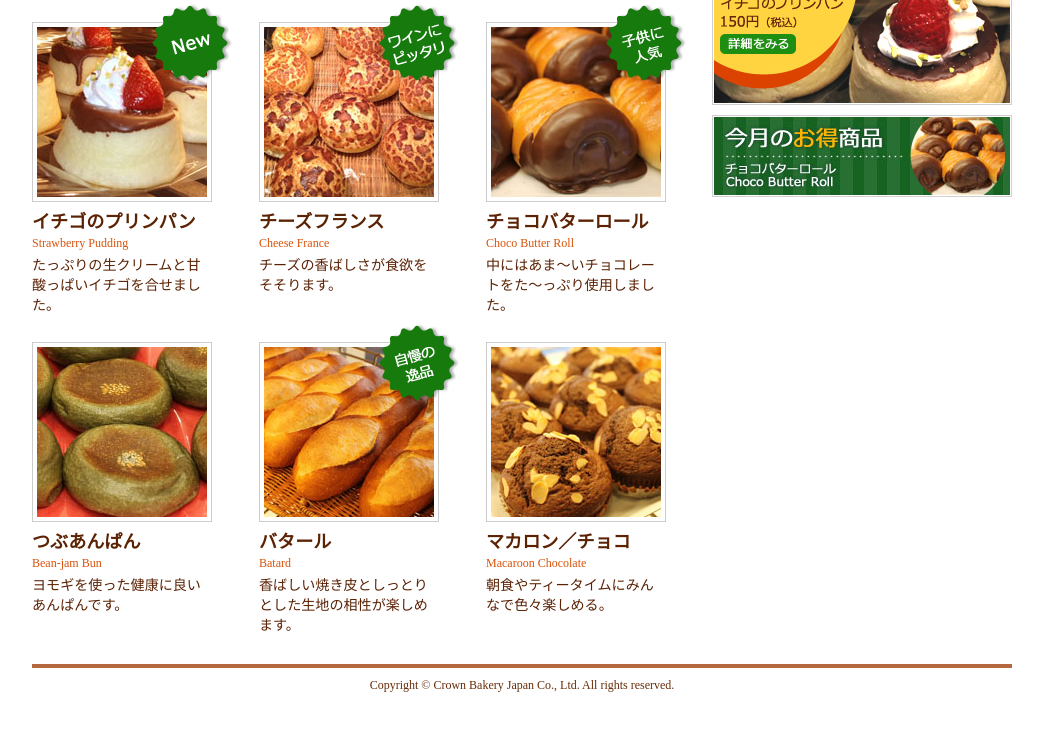
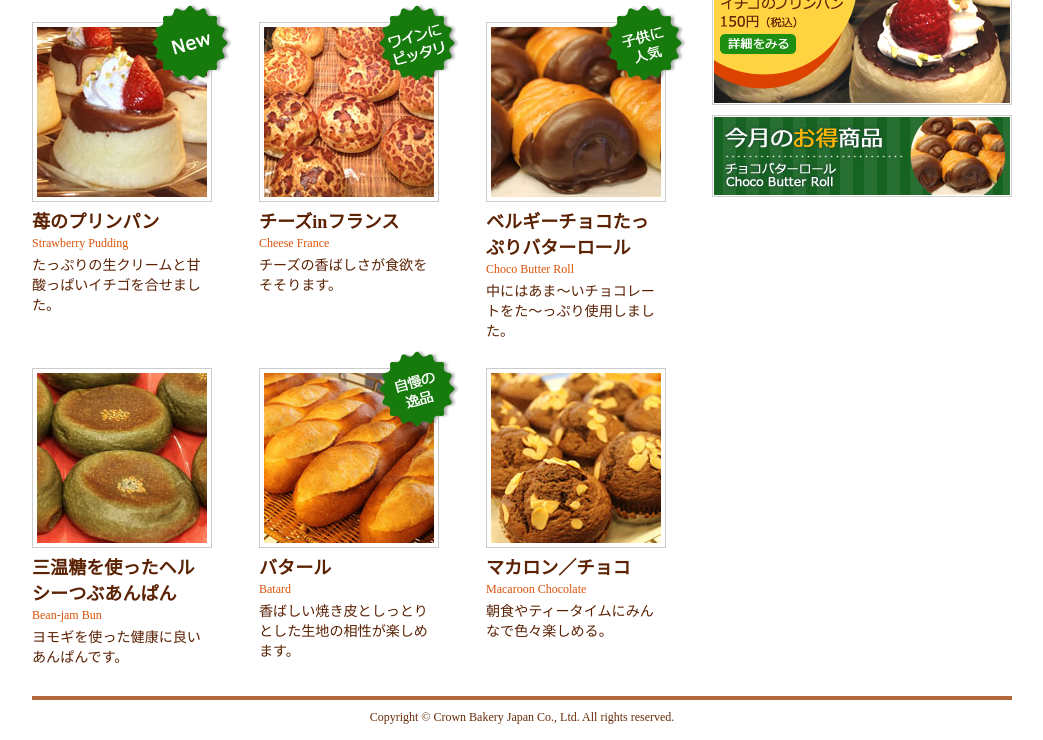
Before and after one commit to radicaldub/bakery, a plain HTML site: page products.html in a window 1280 px wide. Shown: the part 183-923 px from the top of the page, without its empty margins (118-1161 px from the left). Before the commit the page ends 891 px from the top, so only its background shows below. Drawn offline with Linux system fonts and the light colour scheme.

Commit message:
商品名の変更

```diff
--- a/products.html
+++ b/products.html
@@ -26,25 +26,25 @@
 			<div id="prodlist">
 				<ul>
 					<li><a href="item.html"><img src="images/product_01.jpg" alt="イチゴのプリンパン" /></a>
-						<p class="prod_name">イチゴのプリンパン</p>
+						<p class="prod_name">苺のプリンパン</p>
 						<p class="prod_name_eng">Strawberry Pudding</p>
 						<p>たっぷりの生クリームと甘酸っぱいイチゴを合せました。</p>
 						<p class="label"><img src="images/badge_new.png" width="80" height="80" alt="New" /></p>
 					</li>
 					<li><a href="#"><img src="images/product_02.jpg" alt="チーズフランス" /></a>
-						<p class="prod_name">チーズフランス</p>
+						<p class="prod_name">チーズinフランス</p>
 						<p class="prod_name_eng">Cheese France</p>
 						<p>チーズの香ばしさが食欲をそそります。</p>
 						<p class="label"><img src="images/badge_wine.png" width="80" height="80" alt="ワインにピッタリ" /></p>
 					</li>
 					<li class="prod_right"><a href="#"><img src="images/product_03.jpg" alt="チョコバターロール" /></a>
-						<p class="prod_name">チョコバターロール</p>
+						<p class="prod_name">ベルギーチョコたっぷりバターロール</p>
 						<p class="prod_name_eng">Choco Butter Roll</p>
 						<p>中にはあま～いチョコレートをた～っぷり使用しました。</p>
 						<p class="label"><img src="images/badge_kids.png" width="80" height="80" alt="子供に人気" /></p>
 					</li>
 					<li><a href="#"><img src="images/product_04.jpg" alt="つぶあんぱん" /></a>
-						<p class="prod_name">つぶあんぱん</p>
+						<p class="prod_name">三温糖を使ったヘルシーつぶあんぱん</p>
 						<p class="prod_name_eng">Bean-jam Bun</p>
 						<p>ヨモギを使った健康に良い<br />
 							あんぱんです。</p>
```
